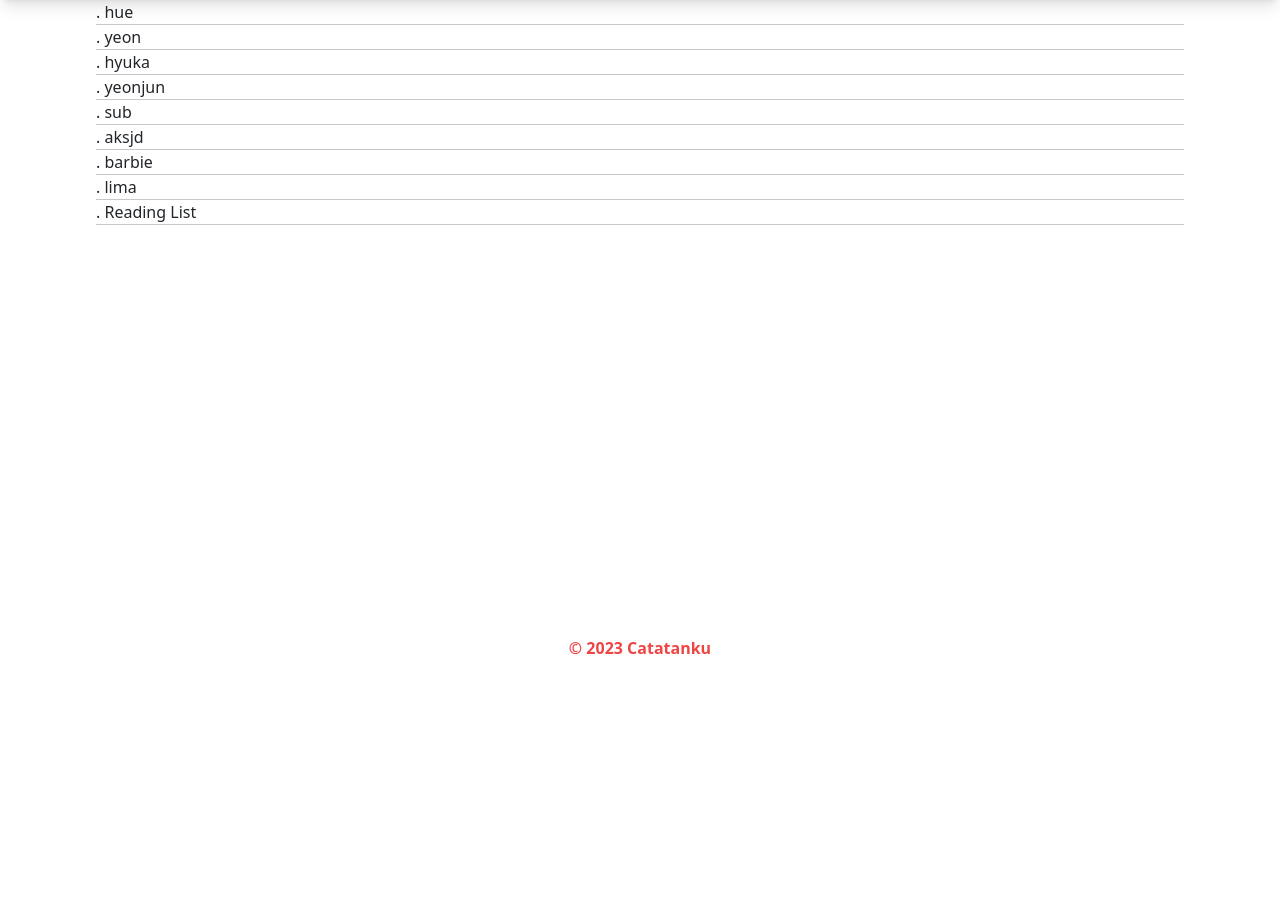
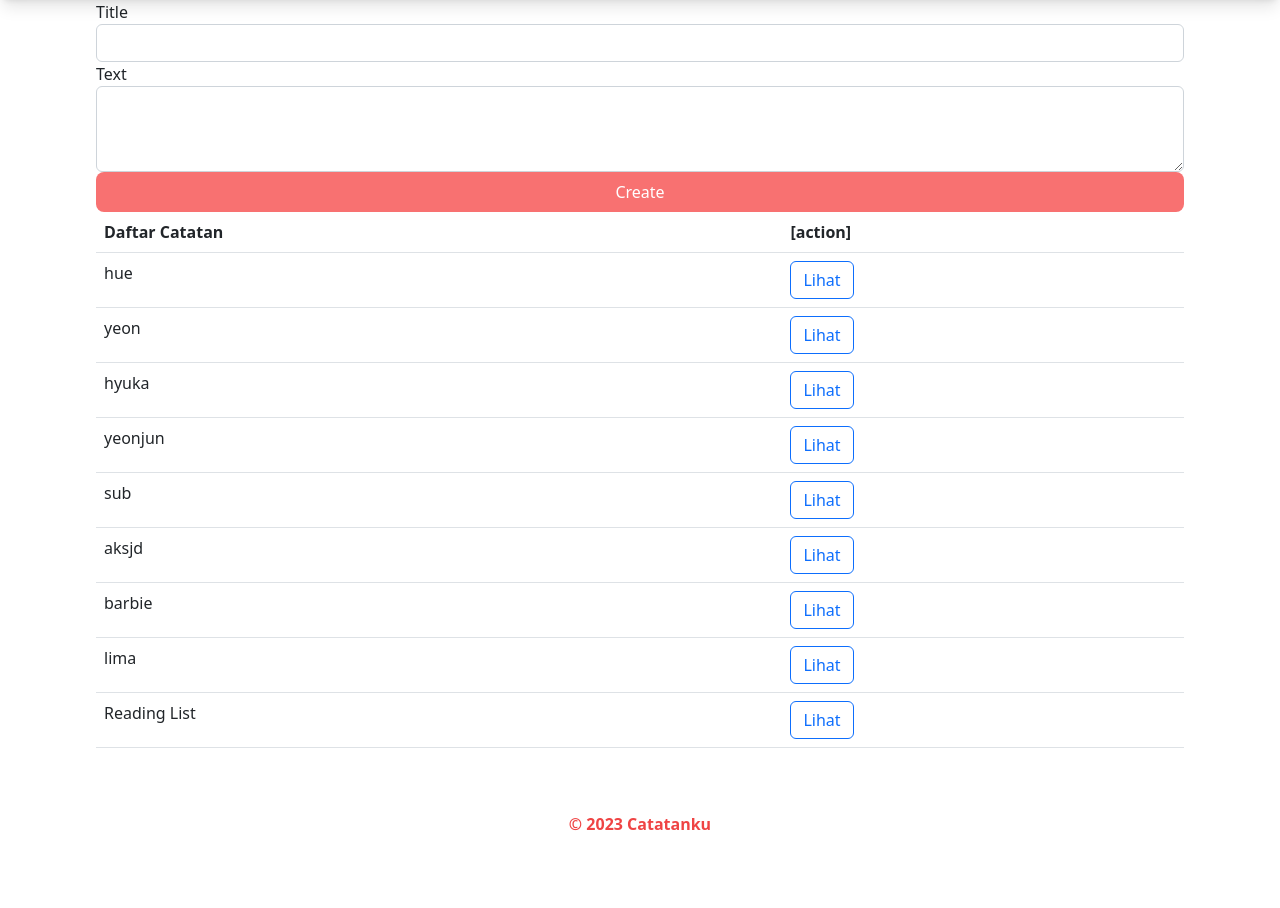
Before and after one commit to kaylizadhi/catatanku, a Django app: page /notes/ in a window 1280 px wide. Shown: the part 68-976 px from the top of the page. Before the commit the page ends 723 px from the top, so only its background shows below. Run offline with Django 4.2, Linux system fonts and the light colour scheme; data comes from the database, SQL or seed files in the repository; both versions use the stored data as it was after the commit; some libraries are stand-ins or nearby versions.

Commit message:
ajax create note

```diff
--- a/notes/templates/index.html
+++ b/notes/templates/index.html
@@ -13,16 +13,91 @@
 {% endblock meta %}
 
 {% block content %}
+<div class="relative overflow-x-auto mx-24">
+
+    <form method="POST" id="note-form">
+
+        {% csrf_token %}
+
+        <div class="form-group">
+            <label>Title</label>
+            <input type="text" id="note-title" class="form-control" name="title">
+             </div>
+        <div class="form-group">
+            <label>Text</label>
+             <textarea class="form-control" id="note-text" rows="3" name="text"></textarea>
+             </div>
+        <div class="bg-red-400 text-white rounded-lg pl-3 md:pl-2 p-2 text-center">
+            <input type="submit" value="Create">
+        </div>
+
+    </form>
+</div>
+
 <div class="main">
 
     <div class="relative overflow-x-auto mx-24">
+        <table class="table table-hover">
+            <thead>
+              <tr>
+                <th scope="col">Daftar Catatan</th>
+                <th scope="col">[action]</th>
+              </tr>
+            </thead>
+            <tbody id="note-table">
+                {% for data in dataset %}
 
-        {% for data in dataset %}.
+                <tr>
+                    <td>
+                        {{ data.title }}
+                    </td>
+                    <td>
+                        <a class="btn btn-outline-primary" href="/notes/{{ data.id }}">Lihat</a>
+                    </td>
+                </tr>
 
-        <a href="/notes/{{ data.id }}">{{ data.title }}</a><br />
-        <hr />
+                {% endfor %}
+            </tbody>
+          </table>
 
-        {% endfor %}
     </div>
 </div>
+
+<!-- https://realpython.com/django-and-ajax-form-submissions -->
+<script src="http://ajax.googleapis.com/ajax/libs/jquery/1.11.1/jquery.min.js"></script>
+<script>
+    $(document).ready(function() {
+        $('#note-form').on('submit', function(event) {
+        event.preventDefault();
+        console.log("tes")
+        create_note()
+    })
+// insert semua code di script disini
+console.log("brou")
+    function create_note() {
+        $.ajax({
+        url : "created", // the endpoint
+        type : "POST", // http method,
+        data : { "csrfmiddlewaretoken": "{{csrf_token}}", note_title : $('#note-title').val(), note_text : $('#note-text').val() }, // data sent with the post request
+
+        // handle a successful response
+        success : function(json) {
+            console.log(json.title)
+            $('#note-table').prepend("<tr><td>"+ json.title +"</td><td><a class='btn btn-outline-primary' href='/notes/{{ "+ json.noteid +" }}'>"+ "Lihat" +"</a></td></tr>")
+        },
+
+        // handle a non-successful response
+        // error : function(xhr,errmsg,err) {
+        //     $('#results').html("<div class='alert-box alert radius' data-alert>Oops! We have encountered an error: "+errmsg+
+        //         " <a href='#' class='close'>&times;</a></div>"); // add the error to the dom
+        //     console.log(xhr.status + ": " + xhr.responseText); // provide a bit more info about the error to the console
+        // }
+    });
+    };
+
+
+});
+
+
+</script>
 {% endblock content %}
--- a/notes/urls.py
+++ b/notes/urls.py
@@ -4,6 +4,7 @@ from notes.views import *
 urlpatterns = [
     path('', index, name='index'),
     path('create', create, name='create'),
+    path('created', create_note),
     path('<id>', read),
     path('<id>/update', update),
     path('<id>/delete', delete),
--- a/notes/views.py
+++ b/notes/views.py
@@ -1,3 +1,4 @@
+import json
 from django.http import HttpResponse
 from django.core import serializers
 from django.shortcuts import (get_object_or_404, render, HttpResponseRedirect)
@@ -8,6 +9,30 @@ from .forms import NotesForm
 def show_json_by_id(request, id):
     data = MyNotes.objects.filter(id=id)
     return HttpResponse(serializers.serialize("json", data), content_type="application/json")
+
+# https://realpython.com/django-and-ajax-form-submissions/
+def create_note(request):
+    if request.method == 'POST':
+        note_title = request.POST['note_title']
+        note_text = request.POST['note_text']
+        response_data = {}
+
+        note = MyNotes(title=note_title, text=note_text)
+        note.save()
+
+        response_data['title'] = note.title
+        response_data['noteid'] = note.id
+        print(note_title)
+
+        return HttpResponse(
+            json.dumps(response_data),
+            content_type="application/json"
+        )
+    else:
+        return HttpResponse(
+            json.dumps({"nothing to see": "this isn't happening"}),
+            content_type="application/json"
+        )
 
 def create(request):
     context = {}
@@ -55,4 +80,8 @@ def index(request):
     context = {}
 
     context["dataset"] = MyNotes.objects.all().order_by("-id")
+
+    form = NotesForm(request.POST or None)
+    context["form"] = form
+
     return render(request, "index.html", context)
```
Also changed, not shown: db.sqlite3.
